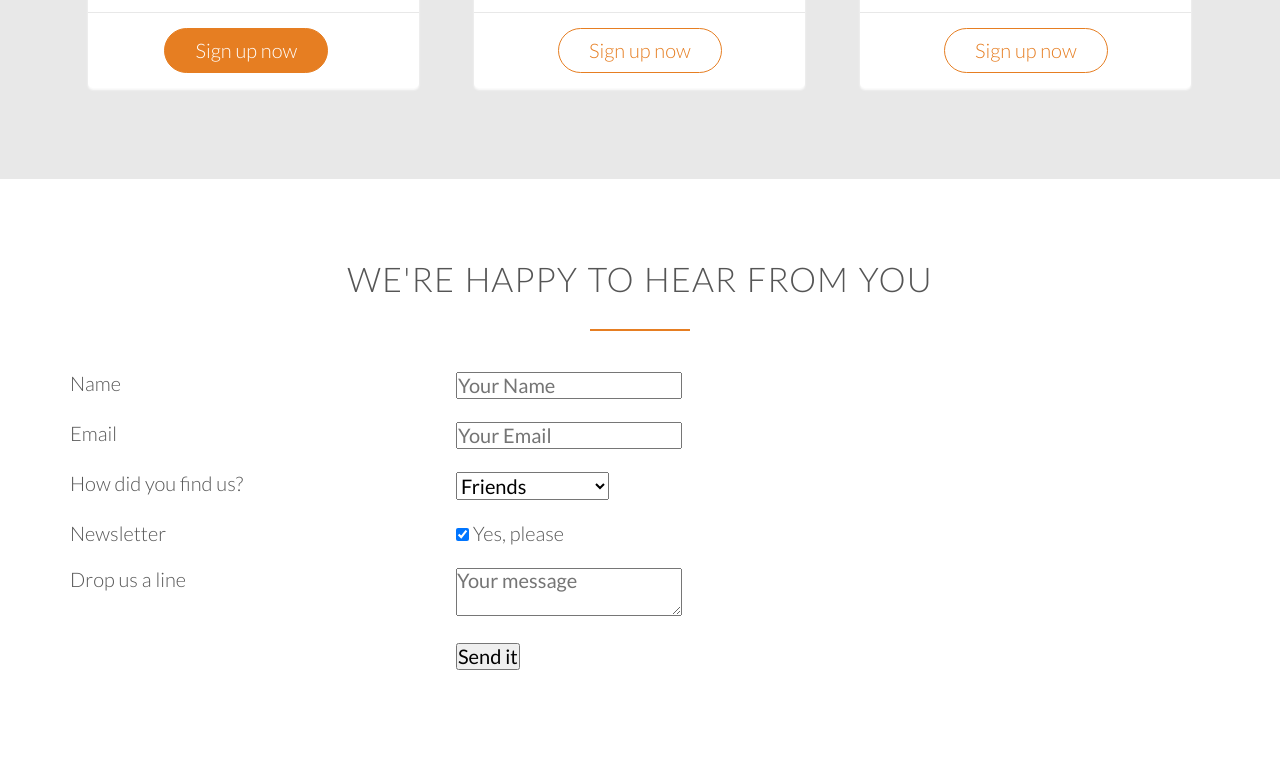
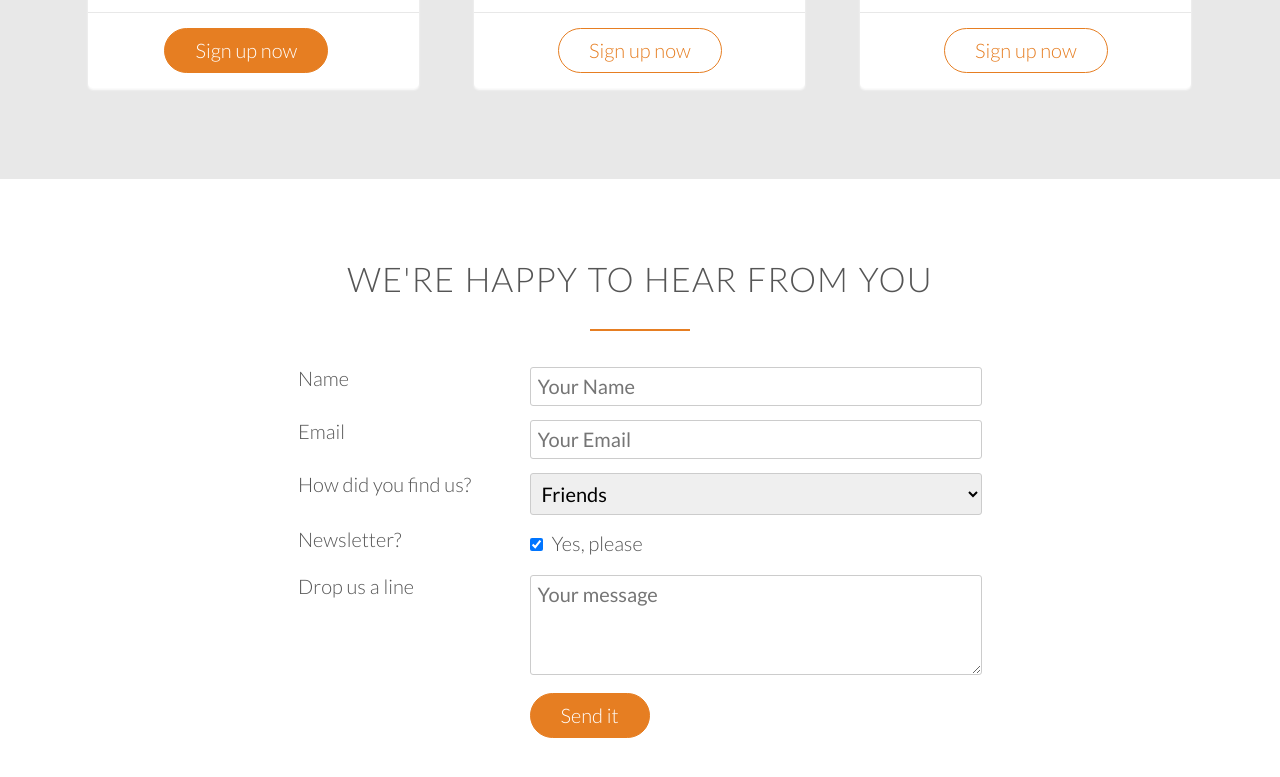
Before and after one commit to JeffreyPWagner/HTML-CSS-Practice, a plain HTML site: page index.html in a window 1280 px wide. Shown: the part 4370-5147 px from the top of the page. Drawn offline with nearby package versions, Linux system fonts and the light colour scheme.

Commit message:
formatted contact form

```diff
--- a/Resources/css/style.css
+++ b/Resources/css/style.css
@@ -140,7 +140,8 @@ a:active {
 /*BUTTONS*/
 
 .btn:link,
-.btn:visited{
+.btn:visited,
+input[type=submit] {
     display: inline-block;
     padding: 10px 30px;
     font-weight: 300;
@@ -150,7 +151,8 @@ a:active {
 }
 
 .btn-full:link,
-.btn-full:visited{
+.btn-full:visited,
+input[type=submit] {
     background-color: #e67e22;
     border: 1px solid #e67e22;
     color: #fff;
@@ -165,12 +167,14 @@ a:active {
 }
 
 .btn:hover,
-.btn:active {
+.btn:active,
+input[type=submit]:hover,
+input[type=submit]:active {
     background-color: #cf6d17;
 }
 
 .btn-full:hover,
-.btn-full:active{
+.btn-full:active {
     border: 1px solid #cf6d17;
 }
 
@@ -449,3 +453,34 @@ cite img {
 .plan-box ul li {
     padding: 5px 0;
 }
+
+/*------------------------------------- */
+/*CONTACT FORM*/
+/*------------------------------------- */
+
+.contact-form {
+    width: 60%;
+    margin: 0 auto;
+}
+
+input[type=text],
+input[type=email],
+select,
+textarea {
+    width: 100%;
+    padding: 7px;
+    border-radius: 3px;
+    border: 1px solid #ccc;
+}
+
+textarea {
+    height: 100px;
+}
+
+input[type=checkbox] {
+    margin: 10px 5px 10px 0;
+}
+
+*:focus {
+    outline: none;
+}
--- a/index.html
+++ b/index.html
@@ -352,7 +352,7 @@
                     </div>
                     <div class="row">
                         <div class="col span-1-of-3">
-                            <label>Newsletter</label>
+                            <label>Newsletter?</label>
                         </div>
                         <div class="col span-2-of-3">
                             <input type=checkbox name="newsletter" id="newsletter" checked required> Yes, please
```
